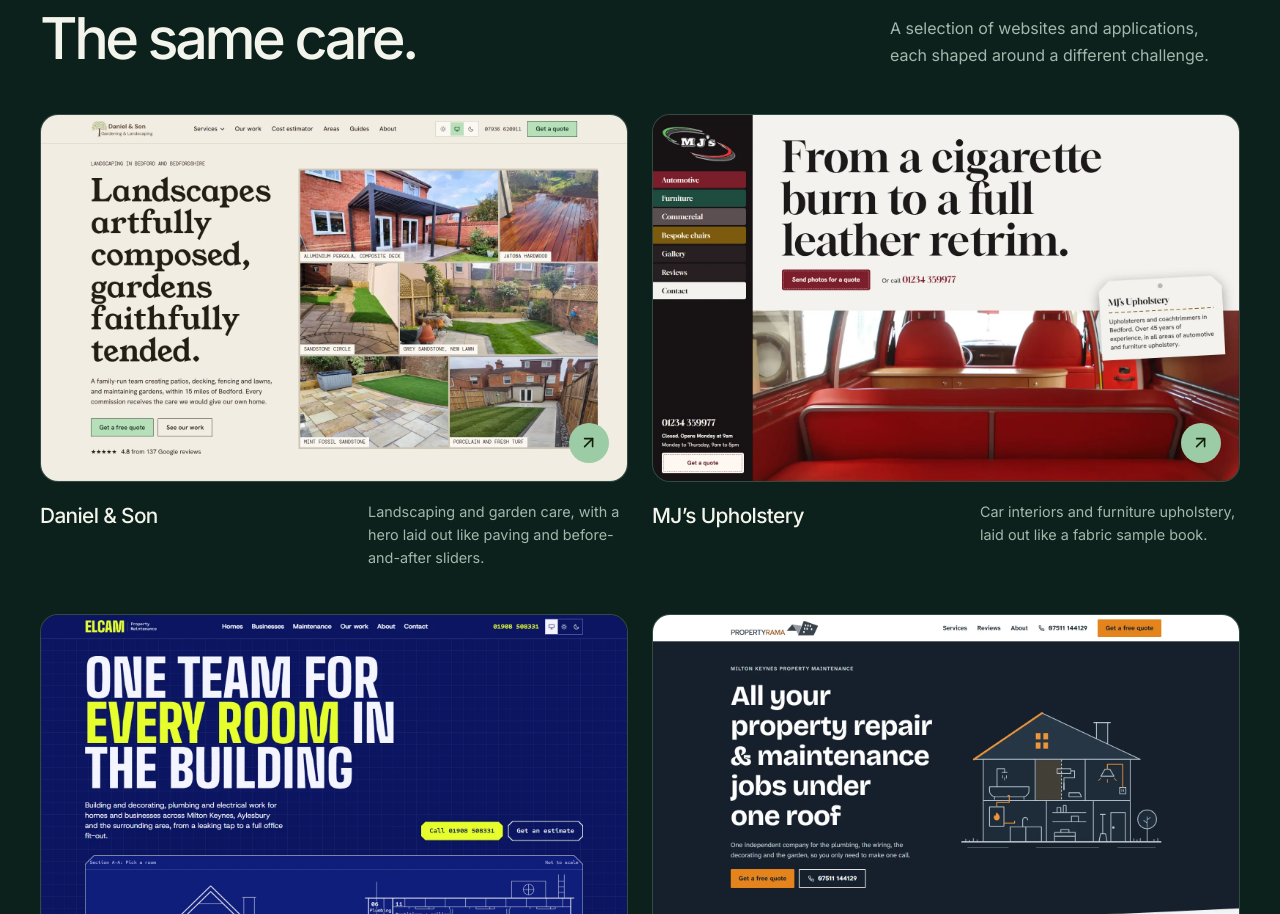
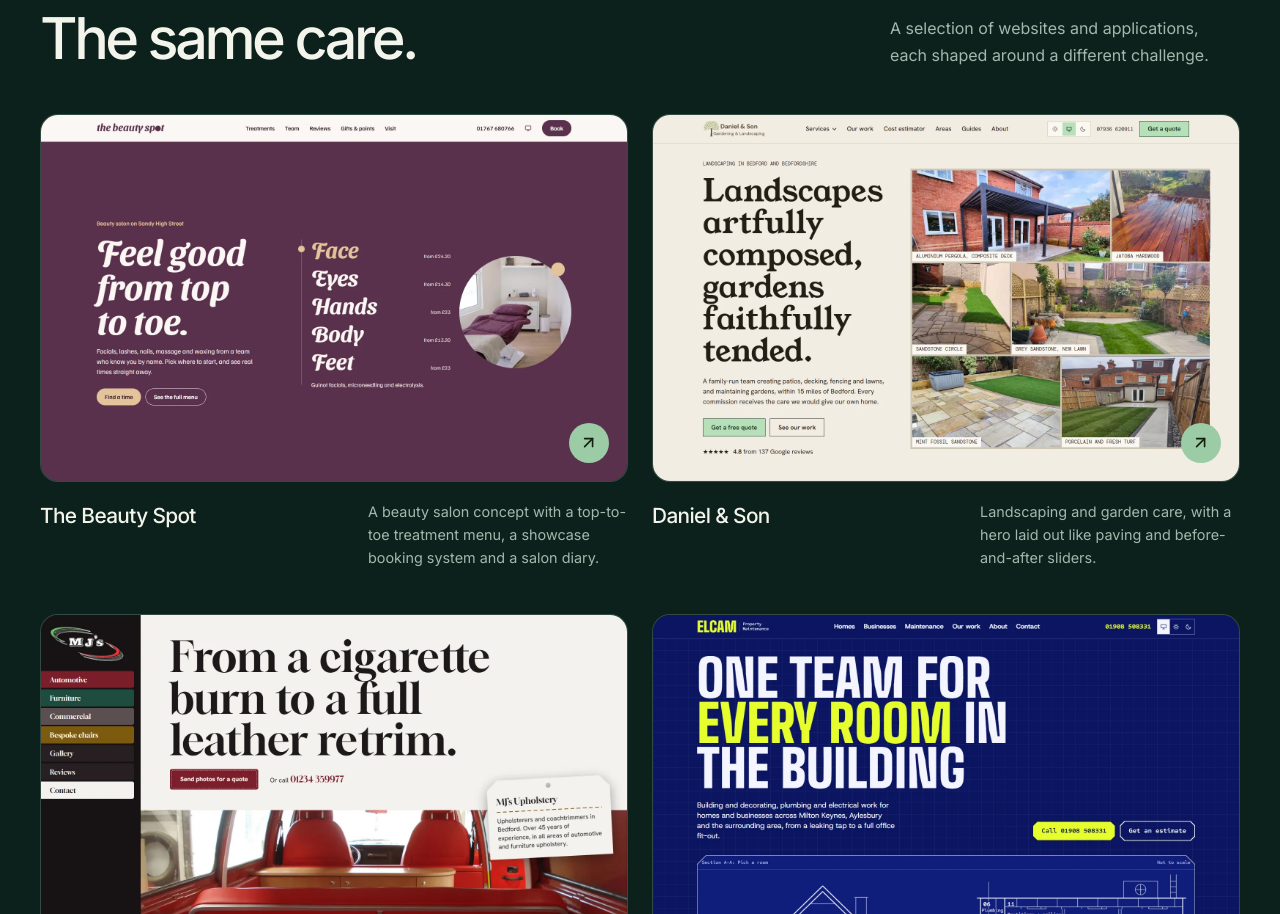
Before and after one commit to oyousaf/legxcy_sol, a Next.js app: page / in a window 1280 px wide. Shown: the part 2868-3782 px from the top of the page. Built offline with nearby package versions, Linux system fonts and the light colour scheme; no server answers.

Commit message:
Add The Beauty Spot to selected work

```diff
--- a/components/Projects.tsx
+++ b/components/Projects.tsx
@@ -2,6 +2,12 @@
 import Image from "next/image";
 import { FiArrowUpRight } from "react-icons/fi";
 const projects = [
+  [
+    "The Beauty Spot",
+    "A beauty salon concept with a top-to-toe treatment menu, a showcase booking system and a salon diary.",
+    "tbs",
+    "https://tbs.legxcysol.dev",
+  ],
   [
     "Daniel & Son",
     "Landscaping and garden care, with a hero laid out like paving and before-and-after sliders.",
```
Also changed, not shown: public/projects/tbs.webp (added).
